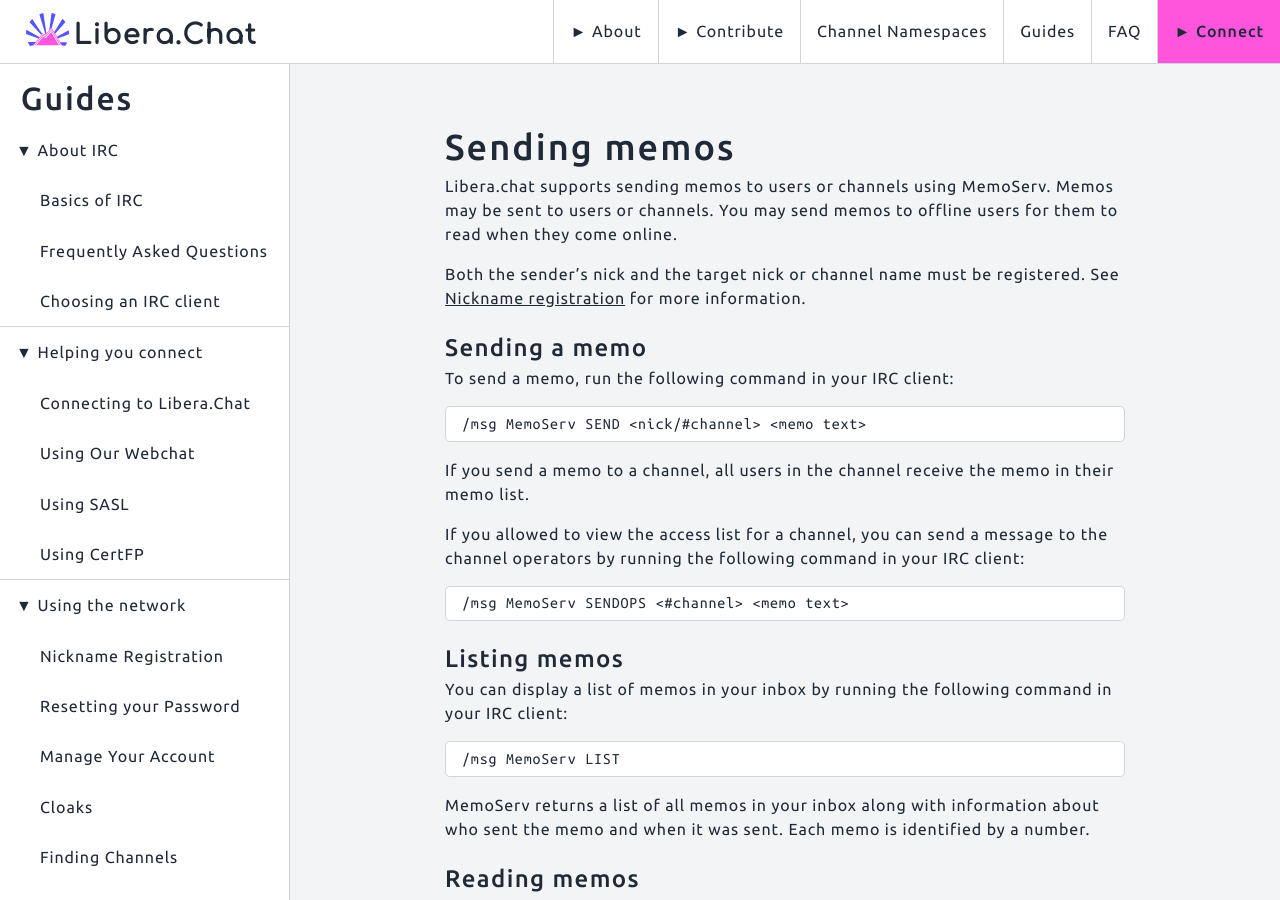
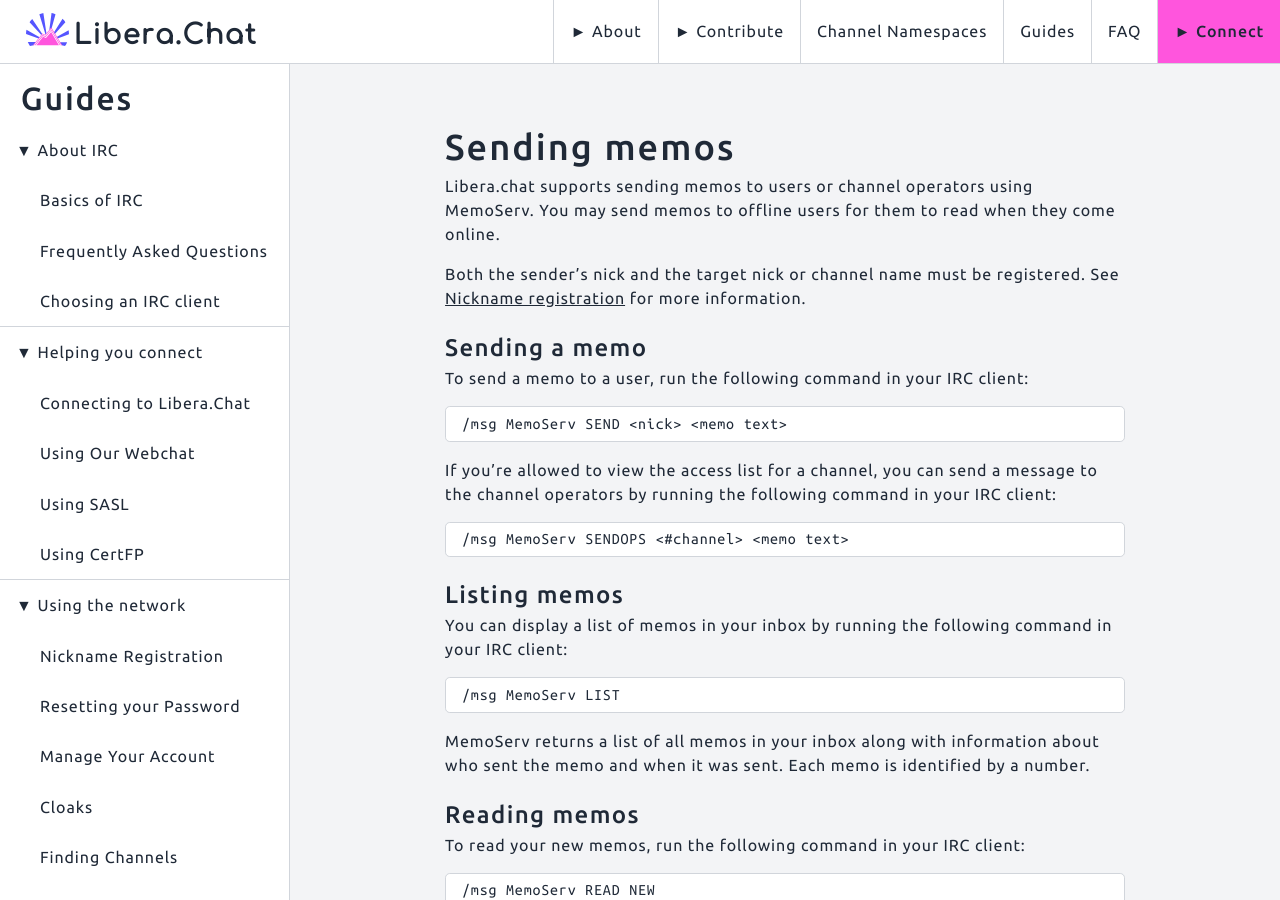
Before and after one commit to Libera-Chat/libera-chat.github.io, a Jekyll site: the page built from content/_guides/memo.md, in a window 1280 px wide and 900 px high. Built offline with Jekyll 4.4.1, drawn with Linux system fonts in a browser that asks for light colours.

Commit message:
Update language about MemoServ SEND
This works slightly differently in Libera than in other implementations,
so wording has been updated accordingly.

````diff
--- a/content/_guides/memo.md
+++ b/content/_guides/memo.md
@@ -4,9 +4,9 @@
 weight: 61
 ---
 
-Libera.chat supports sending memos to users or channels using MemoServ. Memos
-may be sent to users or channels. You may send memos to offline users for them
-to read when they come online.
+Libera.chat supports sending memos to users or channel operators using
+MemoServ. You may send memos to offline users for them to read when they come
+online.
 
 Both the sender's nick and the target nick or channel name must be registered.
 See [Nickname registration]({% link _guides/registration.md %}) for more
@@ -14,17 +14,15 @@
 
 ## Sending a memo
 
-To send a memo, run the following command in your IRC client:
+To send a memo to a user, run the following command in your IRC client:
 
 ```
-/msg MemoServ SEND <nick/#channel> <memo text>
+/msg MemoServ SEND <nick> <memo text>
 ```
 
-If you send a memo to a channel, all users in the channel receive the memo in
-their memo list.
-
-If you allowed to view the access list for a channel, you can send a message
-to the channel operators by running the following command in your IRC client:
+If you're allowed to view the access list for a channel, you can send a
+message to the channel operators by running the following command in your IRC
+client:
 
 ```
 /msg MemoServ SENDOPS <#channel> <memo text>
````
